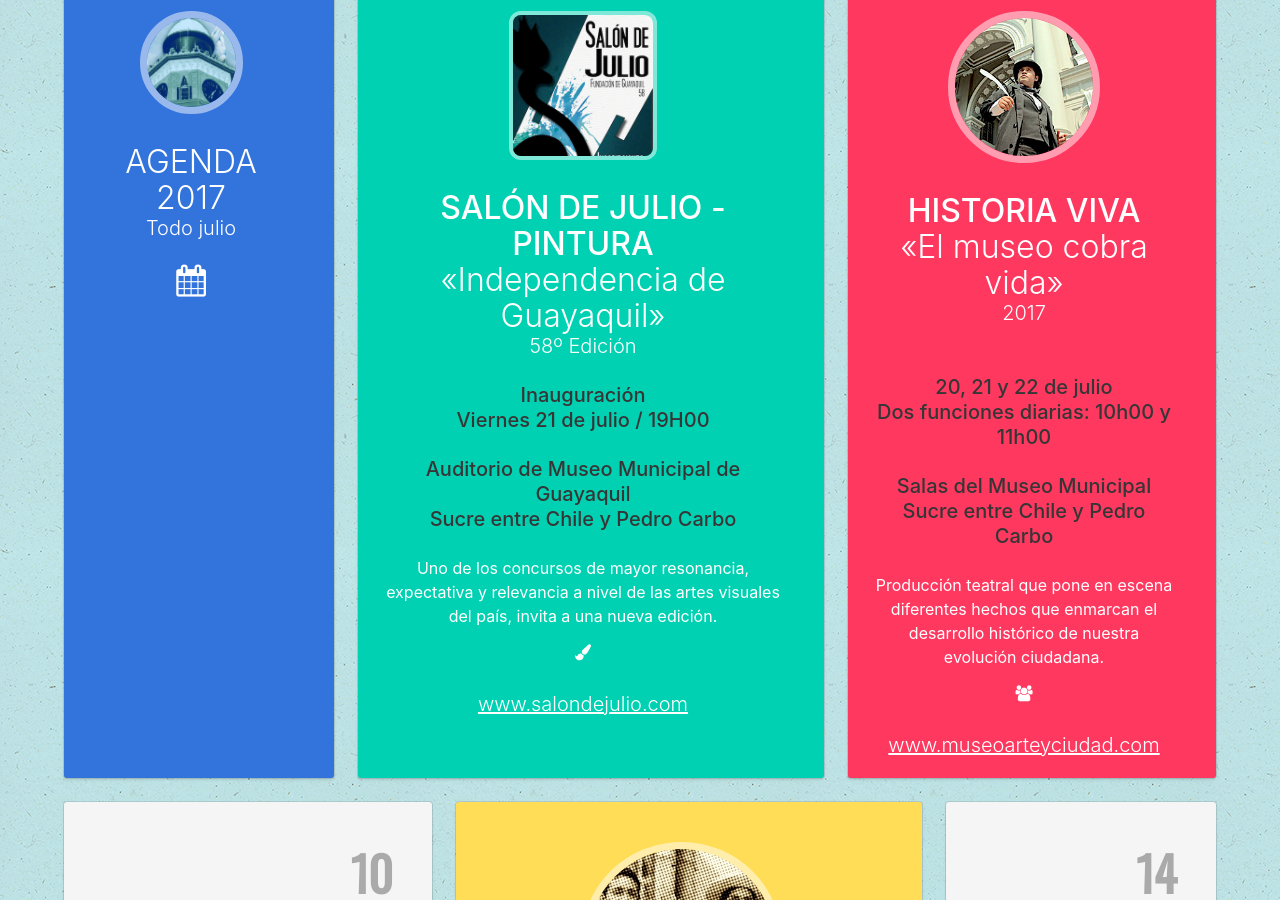
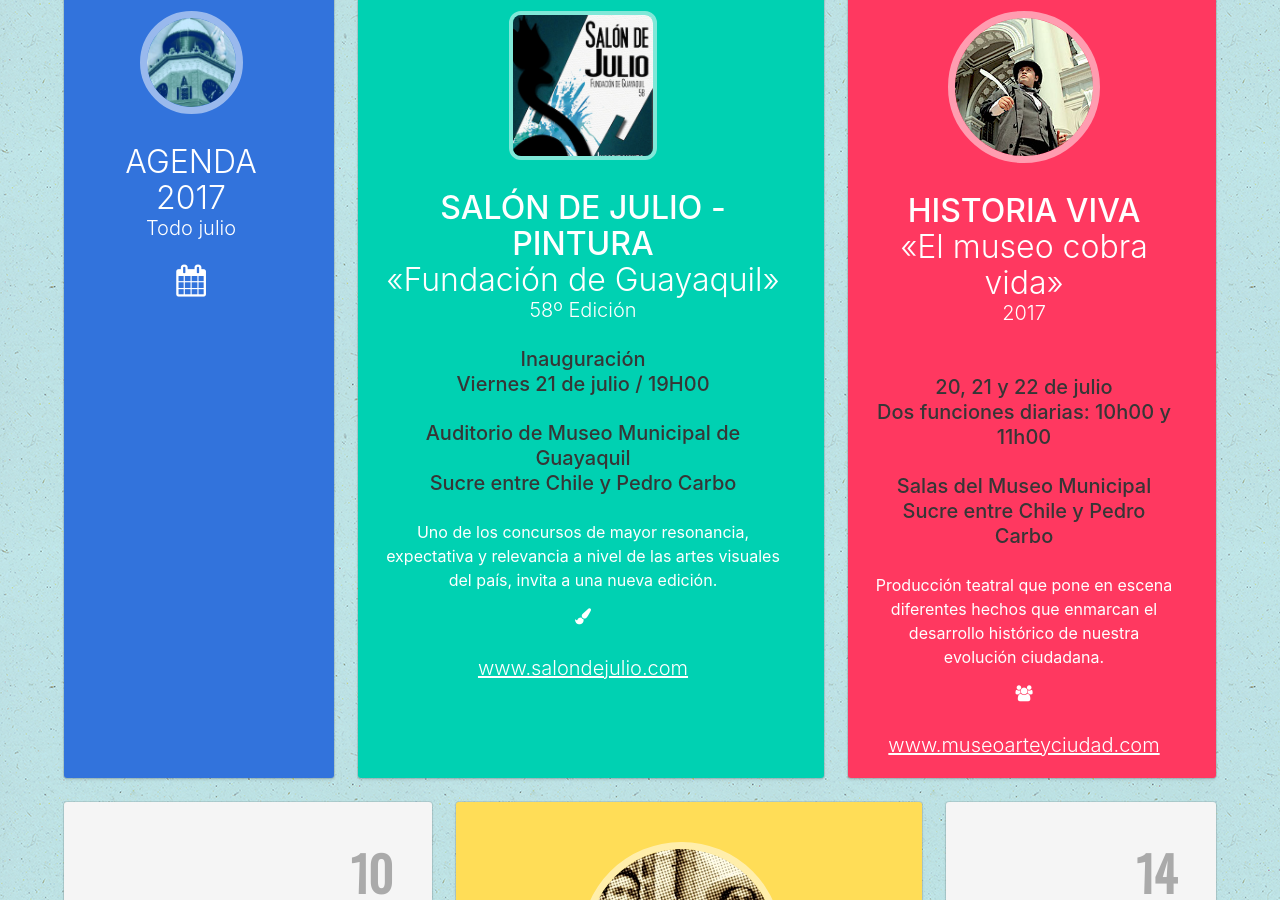
Before and after one commit to ybarbouro/agenda, a Jekyll site: the page built from index.html, in a window 1280 px wide and 900 px high, scrolled down 851 px. Built offline with Jekyll 4.4.1, drawn with Linux system fonts in a browser that asks for light colours; nearby versions of some CDN libraries; comment, search, counter and statistics services are not loaded.

Commit message:
Palabra cruzada

```diff
--- a/index.html
+++ b/index.html
@@ -46,7 +46,7 @@
         <img class="round-c" src="{{ site.baseurl }}/img/aficheSJ-cuad.jpg"/>
       </figure>
     <div class="alignCenter">
-      <p class="title alignCenter"><strong>SALÓN DE JULIO - PINTURA</strong><br />&laquo;Independencia de Guayaquil&raquo;</p>
+      <p class="title alignCenter"><strong>SALÓN DE JULIO - PINTURA</strong><br />&laquo;Fundación de Guayaquil&raquo;</p>
       <p class="subtitle" >58º Edición</p>
       <p class="subtitle" ><strong>Inauguración<br/>Viernes 21 de julio / 19H00</strong></p>
       <p class="subtitle" ><strong>Auditorio de Museo Municipal de Guayaquil<br/>Sucre entre Chile y Pedro Carbo </strong></p>
```
